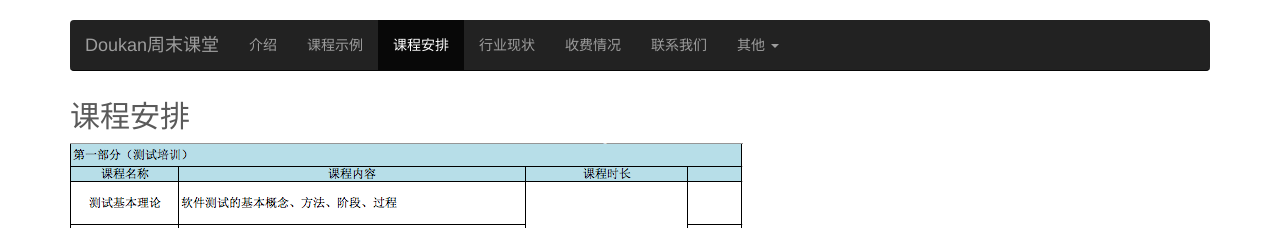
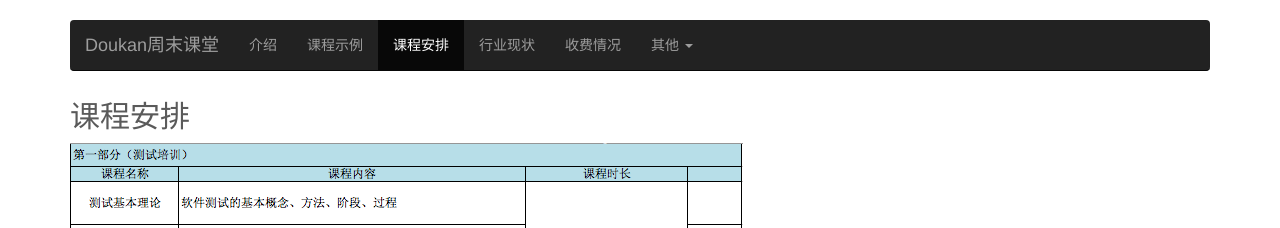
Before and after one commit to guming/myblog, a Jekyll site: the page intro.html, which Jekyll copies as it is, in a window 1280 px wide. Shown: the top 228 px of the page. Built offline with Jekyll 4.4.1, drawn with Linux system fonts in a browser that asks for light colours; nearby versions of some CDN libraries.

Commit message:
change index

```diff
--- a/intro.html
+++ b/intro.html
@@ -49,7 +49,6 @@
                 <li class="active"><a href="intro.html">课程安排</a></li>
                 <li><a href="testinfo.html">行业现状</a></li>
                 <li><a href="fee.html">收费情况</a></li>
-                <li><a href="contact.html">联系我们</a></li>
                 <li class="dropdown">
                   <a href="#" class="dropdown-toggle" data-toggle="dropdown">其他 <span class="caret"></span></a>
                   <ul class="dropdown-menu" role="menu">
--- a/testinfo.html
+++ b/testinfo.html
@@ -49,7 +49,6 @@
                 <li><a href="intro.html">课程安排</a></li>
                 <li class="active"><a href="testinfo.html">行业现状</a></li>
                 <li><a href="fee.html">收费情况</a></li>
-                <li><a href="contact.html">联系我们</a></li>
                 <li class="dropdown">
                   <a href="#" class="dropdown-toggle" data-toggle="dropdown">其他 <span class="caret"></span></a>
                   <ul class="dropdown-menu" role="menu">
```
